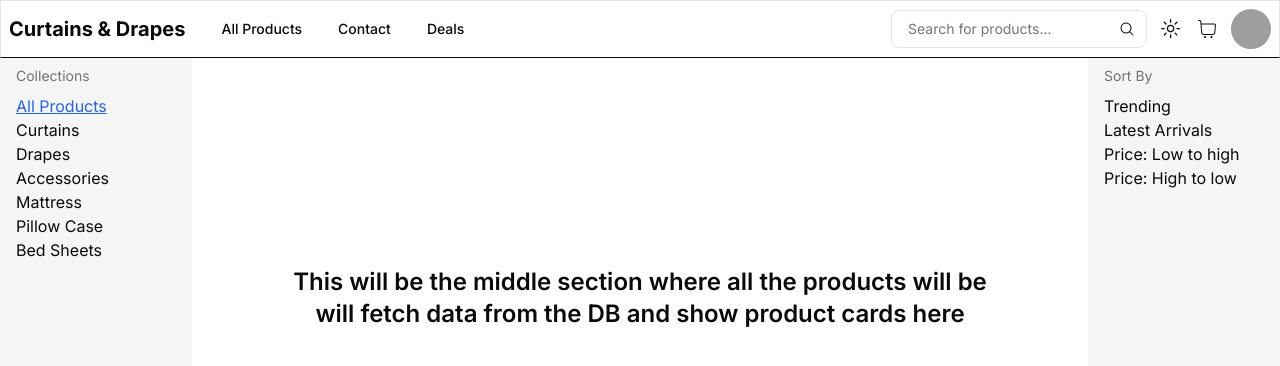
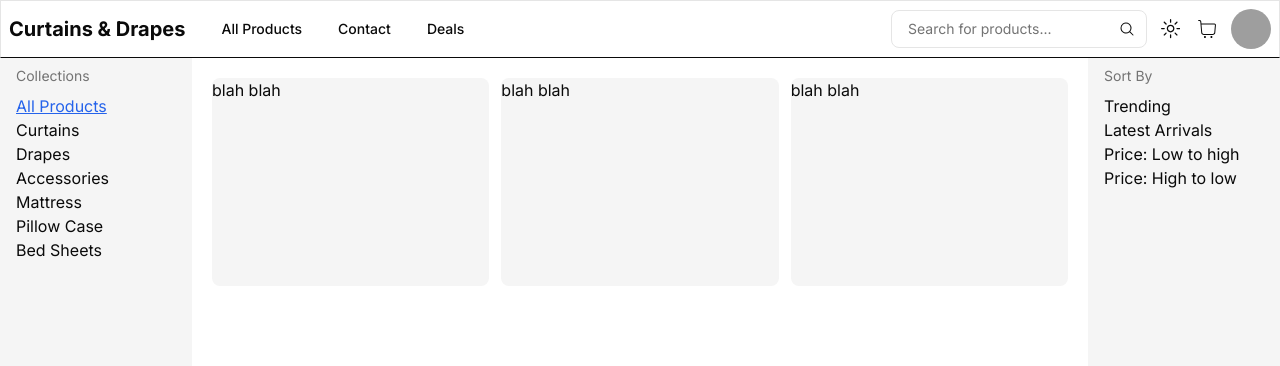
Before and after one commit to frustrated018/curtains-and-drapes, a Next.js app: page /search in a window 1280 px wide. Shown: the top 366 px of the page. Built offline with nearby package versions, Linux system fonts and the light colour scheme; no server answers; grey boxes are pictures that could not be loaded.

Commit message:
Product Card Started working on product cards Need to figure out how to use the naxt/image properly

```diff
--- a/src/app/search/(overview)/page.js
+++ b/src/app/search/(overview)/page.js
@@ -1,9 +1,12 @@
+import ProductCard from "@/components/product-card/productCard";
+
 const SearchPage = () => {
   return (
     <>
-      <div className="mt-40 text-center text-2xl font-semibold">
-        <h3>This will be the middle section where all the products will be</h3>
-        <p>will fetch data from the DB and show product cards here</p>
+      <div className="grid grid-cols-1 md:grid-cols-2 lg:grid-cols-3 gap-3">
+        <ProductCard />
+        <ProductCard />
+        <ProductCard />
       </div>
     </>
   );
--- a/src/app/search/layout.js
+++ b/src/app/search/layout.js
@@ -6,6 +6,8 @@ import { Suspense } from "react";
 export default function SearchLayout({ children }) {
   //! TODO: Issue with the links.... Every time i click the liks it refreshes the whole page and makes a mess. also if i change the pages but don't update the sort function it stays the same for the dorpdown menu but the search params don't actually stay updated
 
+  //! AHHHHH this thing is so much worse than i thought the issue is the whole page loading when one link is clicked. I just want to update the url like in the vercel e-commerce store. but WTH is wrong with my approach !!!! (¬_¬ )
+
   return (
     <>
       <MainNav />
@@ -13,7 +15,7 @@ export default function SearchLayout({ children }) {
         <div className="order-1 w-full flex-none md:w-36 lg:w-48">
           <LeftSideNav />
         </div>
-        <div className="order-3 flex-grow p-6 md:order-2 md:overflow-y-auto md:p-12">
+        <div className="order-3 flex-grow p-4 md:order-2 md:overflow-y-auto md:p-5">
           {children}
         </div>
         <div className="order-2 w-full flex-none md:order-3 md:w-36 lg:w-48">
--- /dev/null
+++ b/src/components/product-card/productCard.jsx
@@ -0,0 +1,13 @@
+import Image from "next/image";
+
+const ProductCard = () => {
+  return (
+    <div className="rounded-lg bg-secondary relative h-52">
+     <div className="relative">
+        blah blah
+     </div>
+    </div>
+  );
+};
+
+export default ProductCard;
```
